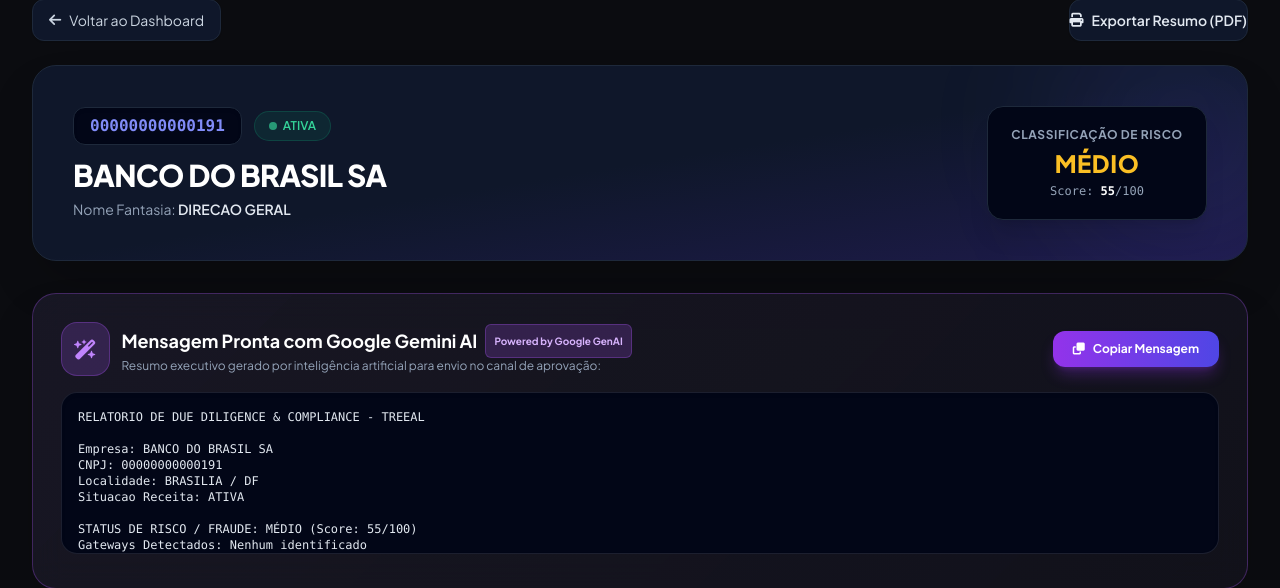
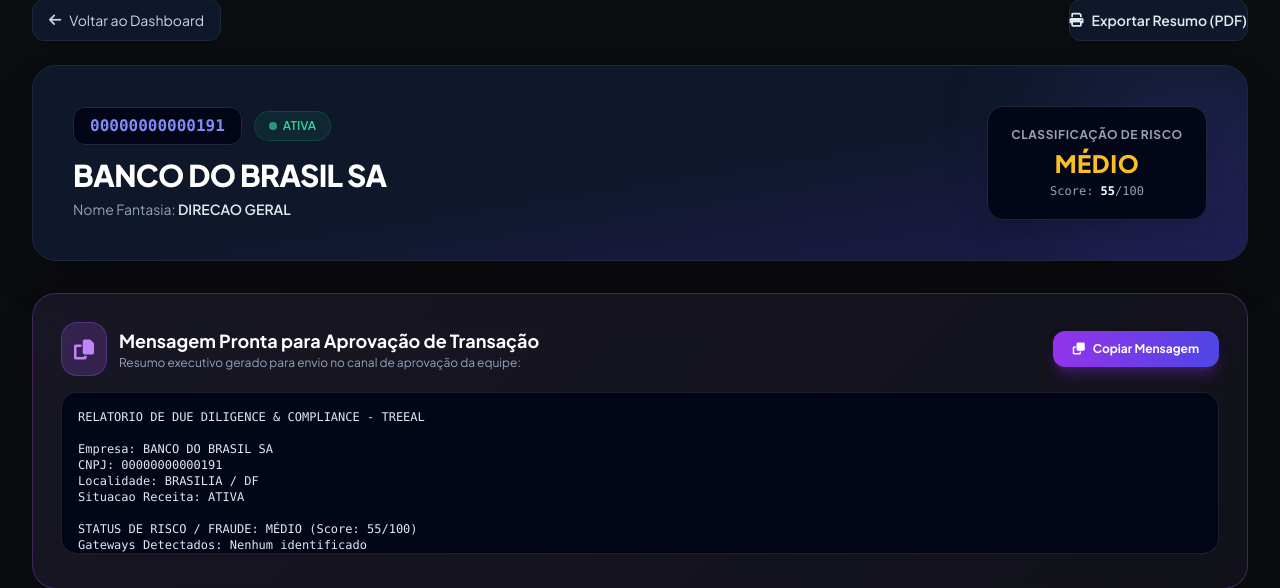
Before and after one commit to mateus17bk/treeal-corporate-security, a Django app: page /empresa/4/ in a window 1280 px wide. Shown: the part 68-656 px from the top of the page. Run offline with Django 5.2, Linux system fonts and the light colour scheme; data comes from the database, SQL or seed files in the repository; both versions use the stored data as it was after the commit; some libraries are stand-ins or nearby versions.

Commit message:
ux: Altera cabeçalho do parecer executivo na cópia de 'PARECER DO AGENTE DE IA DO GOOGLE (GEMINI):' para 'PARECER DE SEGURANÇA PARA APROVAÇÃO:'
Co-Authored-By: Claude Code <noreply@anthropic.com>

```diff
--- a/templates/corporate_intel/detalhes.html
+++ b/templates/corporate_intel/detalhes.html
@@ -44,19 +44,18 @@
     </div>
 </div>
 
-<!-- TEXTO PRONTO PARA COPIAR E ENVIAR PARA A EQUIPE (COM PARECER DA IA DO GOOGLE) -->
+<!-- TEXTO PRONTO PARA COPIAR E ENVIAR PARA A EQUIPE (COMPLIANCE / APROVAÇÃO) -->
 <div class="glass-card rounded-3xl p-7 mb-8 shadow-2xl border border-purple-500/30 bg-purple-950/15">
     <div class="flex flex-col sm:flex-row justify-between items-start sm:items-center gap-4 mb-4">
         <div class="flex items-center space-x-3">
             <div class="p-3 rounded-2xl bg-purple-500/20 text-purple-400 border border-purple-500/30 text-xl">
-                <i class="fa-solid fa-wand-magic-sparkles"></i>
+                <i class="fa-solid fa-copy"></i>
             </div>
             <div>
                 <h3 class="text-lg font-bold text-white flex items-center gap-2">
-                    <span>Mensagem Pronta com Google Gemini AI</span>
-                    <span class="text-[10px] bg-purple-500/20 text-purple-300 border border-purple-500/30 px-2 py-0.5 rounded-md">Powered by Google GenAI</span>
+                    <span>Mensagem Pronta para Aprovação de Transação</span>
                 </h3>
-                <p class="text-xs text-slate-400">Resumo executivo gerado por inteligência artificial para envio no canal de aprovação:</p>
+                <p class="text-xs text-slate-400">Resumo executivo gerado para envio no canal de aprovação da equipe:</p>
             </div>
         </div>
         <button onclick="copiarTextoMensagem()" id="btnCopiar" class="bg-gradient-to-r from-purple-600 to-indigo-600 hover:from-purple-500 hover:to-indigo-500 text-white px-5 py-2.5 rounded-xl text-xs font-bold transition flex items-center space-x-2 shadow-lg shadow-purple-600/30 whitespace-nowrap active:scale-95">
@@ -76,7 +75,7 @@ Situacao Receita: {{ empresa.situacao|default:"N/D" }}
 STATUS DE RISCO / FRAUDE: {{ empresa.risk_level }} (Score: {{ empresa.risk_score }}/100)
 Gateways Detectados: {% for gw in empresa.metodos_pagamento %}{{ gw }}{% if not forloop.last %}, {% endif %}{% empty %}Nenhum identificado{% endfor %}
 
-PARECER DO AGENTE DE IA DO GOOGLE (GEMINI):
+PARECER DE SEGURANÇA PARA APROVAÇÃO:
 {{ empresa.compliance_processos.parecer_ia }}</textarea>
     </div>
 </div>
```
Also changed, not shown: corporate_intel/templates/corporate_intel/detalhes.html (+5 -6 lines), db.sqlite3.
